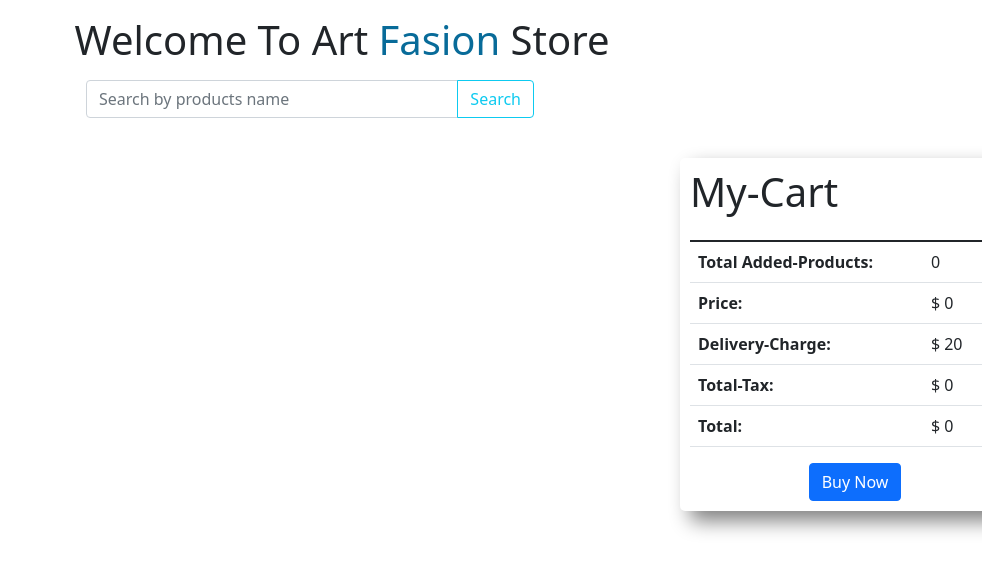
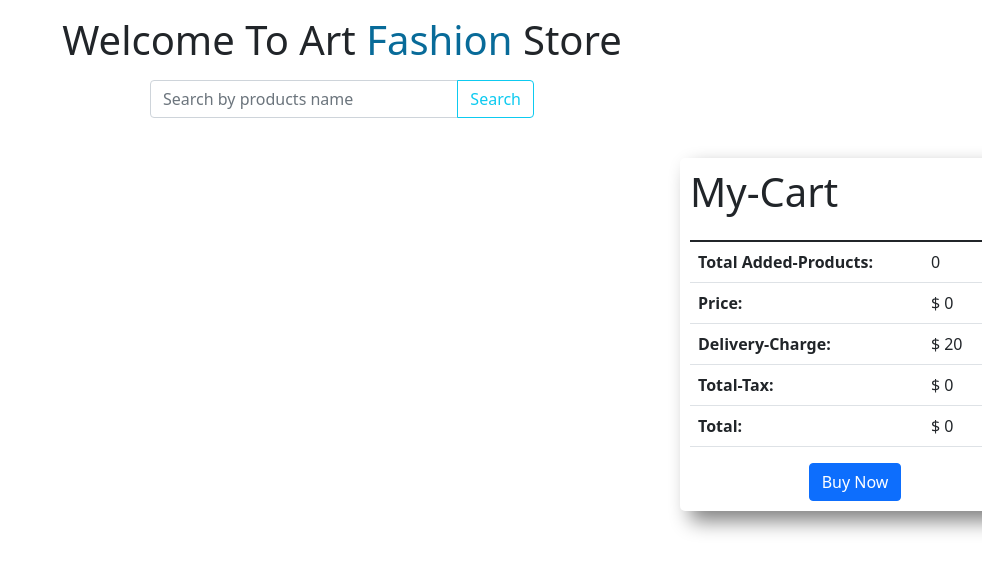
Before and after one commit to myselfhabib/mac-book-pro-website, a plain HTML site: page index.html in a window 1280 px wide. Shown: the whole page, without its empty margins (298-1280 px from the left). Drawn offline with nearby package versions, Linux system fonts and the light colour scheme; no server answers.

Commit message:
the art fashion complete

```diff
--- a/css/style.css
+++ b/css/style.css
@@ -12,7 +12,7 @@ body {
   outline: none;
 }
 .form-control{
-  margin-left: 30%;
+  margin-left: 35%;
 }
 .info{
   border-radius: 2px;
--- a/index.html
+++ b/index.html
@@ -5,7 +5,7 @@
   <meta charset="UTF-8" />
   <meta http-equiv="X-UA-Compatible" content="IE=edge" />
   <meta name="viewport" content="width=device-width, initial-scale=1.0" />
-  <title>The Art Fasion</title>
+  <title>The Art Fashion</title>
   <link rel="stylesheet" href="./css/style.css" />
   <!-- Latest compiled and minified CSS -->
   <link href="https://cdn.jsdelivr.net/npm/bootstrap@5.1.1/dist/css/bootstrap.min.css" rel="stylesheet"
@@ -19,7 +19,7 @@
 <body>
   <header></header>
   <main class="main">
-    <h1 class="welcome text-center mb-3 mt-3">Welcome To Art <span class="fasion">Fasion</span> Store</h1>
+    <h1 class="welcome text-center mb-3 mt-3">Welcome To Art <span class="fasion">Fashion</span> Store</h1>
 
     <div class="input-group mb-3">
       <input type="text" class="form-control" placeholder="Search by products name" aria-label="Recipient's username"
--- a/js/app.js
+++ b/js/app.js
@@ -19,7 +19,7 @@ const showProducts = (products) => {
       <div>
     <img class="product-image" src=${image}></img>
       </div>
-      <h3>${product.title}</h3>
+      <h4>${product.title}</h4>
       <p>Category: ${product.category}</p>
       <h5>Total-Rating : ${count}   </h5>
       <h6>Average-rating: ${rate}</h6>
```
